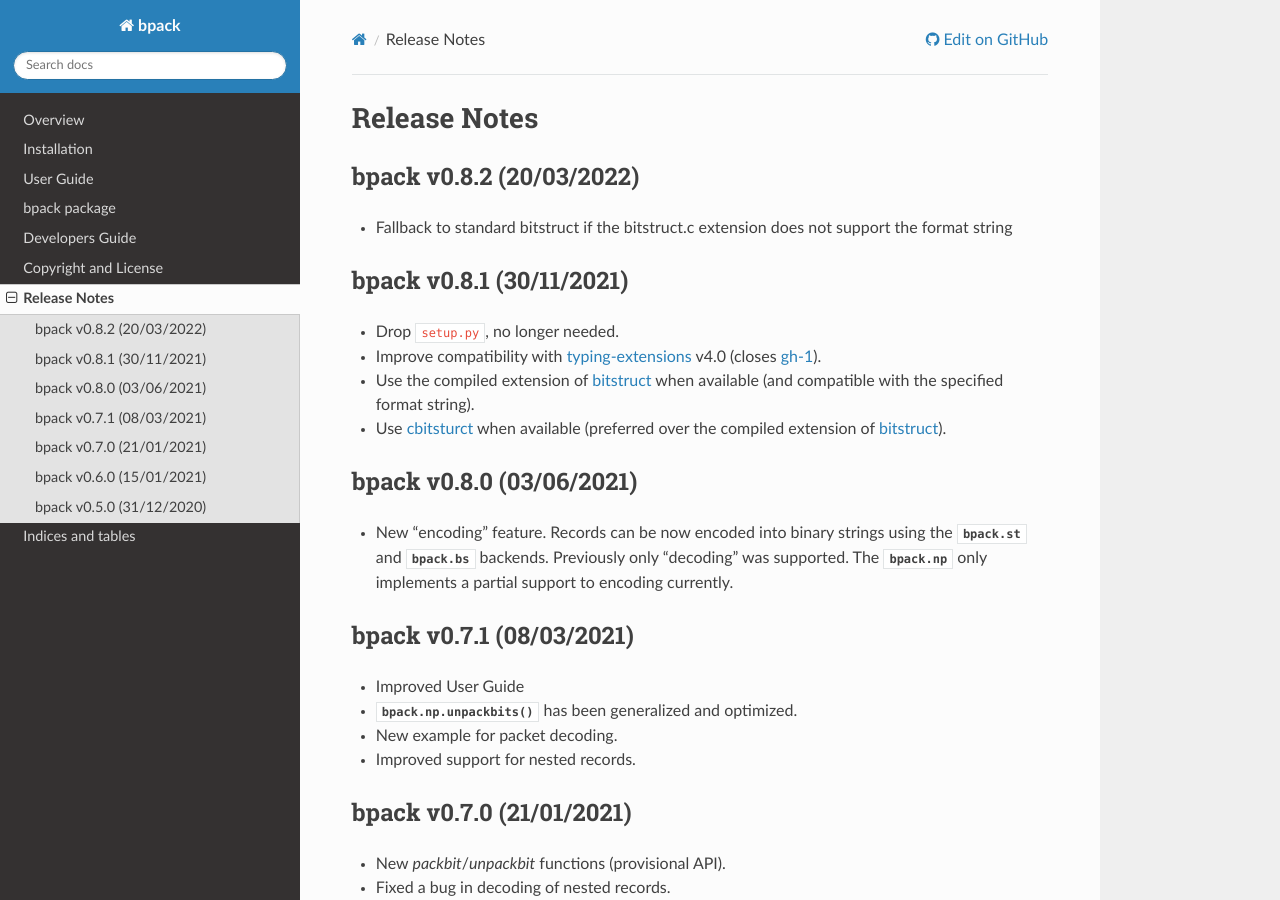
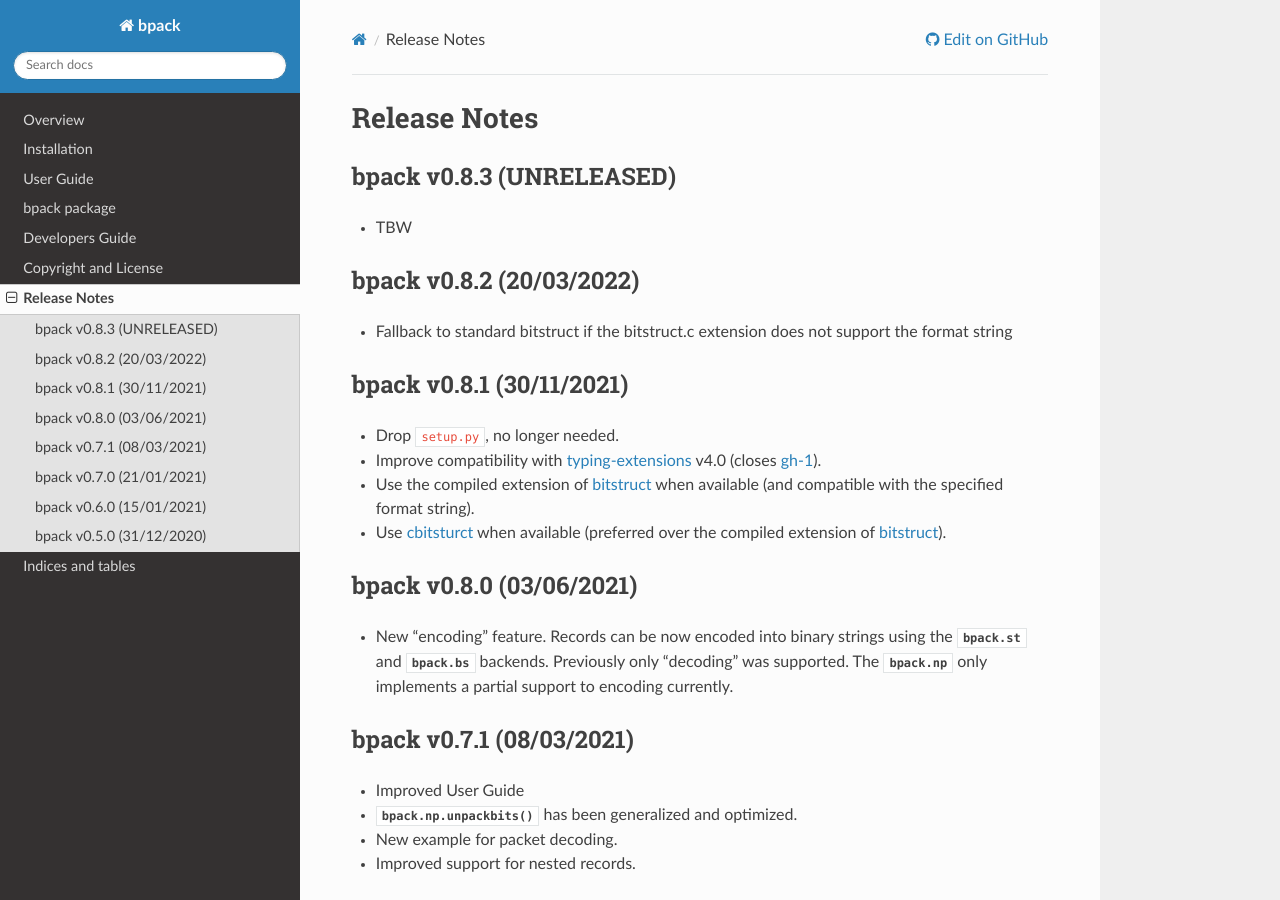
Before and after one commit to avalentino/bpack, a Sphinx documentation site: the page built from docs/release_notes.rst, in a window 1280 px wide and 900 px high. Built offline with Sphinx 7.4.7 and the Read the Docs theme 2.0.0, drawn with Linux system fonts in a browser that asks for light colours.

Commit message:
Post-release commit

```diff
--- a/bpack/__init__.py
+++ b/bpack/__init__.py
@@ -12,4 +12,4 @@
 from .typing import T                                           # noqa: F401
 
 
-__version__ = '0.8.2'
+__version__ = '0.8.3.dev0'
--- a/docs/release_notes.rst
+++ b/docs/release_notes.rst
@@ -1,5 +1,11 @@
 Release Notes
 =============
+
+bpack v0.8.3 (UNRELEASED)
+-------------------------
+
+* TBW
+
 
 bpack v0.8.2 (20/03/2022)
 -------------------------
```
